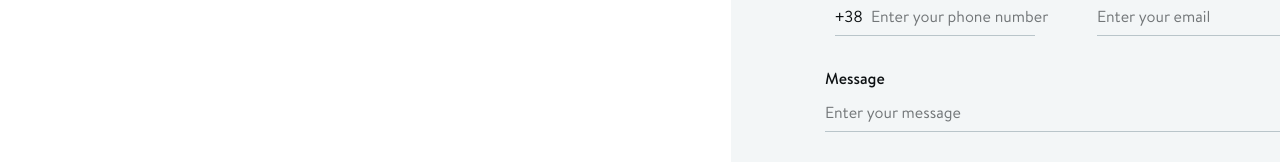
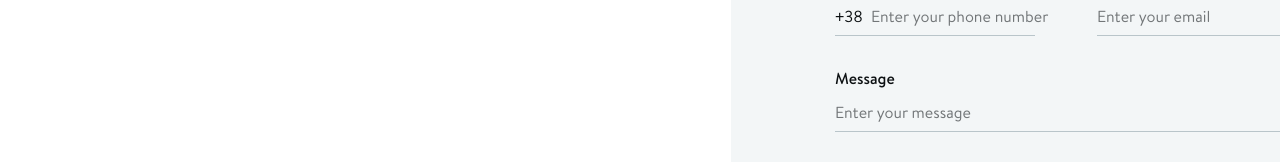
Before and after one commit to Vlad1slov/Frontend-Team-challenge, a React (Create React App) app: page / in a window 1280 px wide. Shown: the part 386-548 px from the top of the page. Built offline with nearby package versions, Linux system fonts and the light colour scheme.

Commit message:
fix feedback styles

```diff
--- a/src/components/Footer/Feedback/Feedback.jsx
+++ b/src/components/Footer/Feedback/Feedback.jsx
@@ -119,7 +119,7 @@ export const Feedback = () => {
                 className={`${s.label} ${s.labelMessage}`}
               >
                 <div className={s.labelText}>Message</div>
-                <div className={`${s.fieldWrap} ${s.labelMessage}`}>
+                <div className={`${s.fieldWrap} ${s.fieldMessage}`}>
                   <Field
                     type="text"
                     name="message"
--- a/src/components/Footer/Feedback/Feedback.module.css
+++ b/src/components/Footer/Feedback/Feedback.module.css
@@ -160,6 +160,11 @@
 }
 
 .labelMessage {
+  padding: 0px 10px 0px 10px;
+  align-self: stretch;
+}
+
+.fieldMessage {
   align-self: stretch;
 }
 
```
